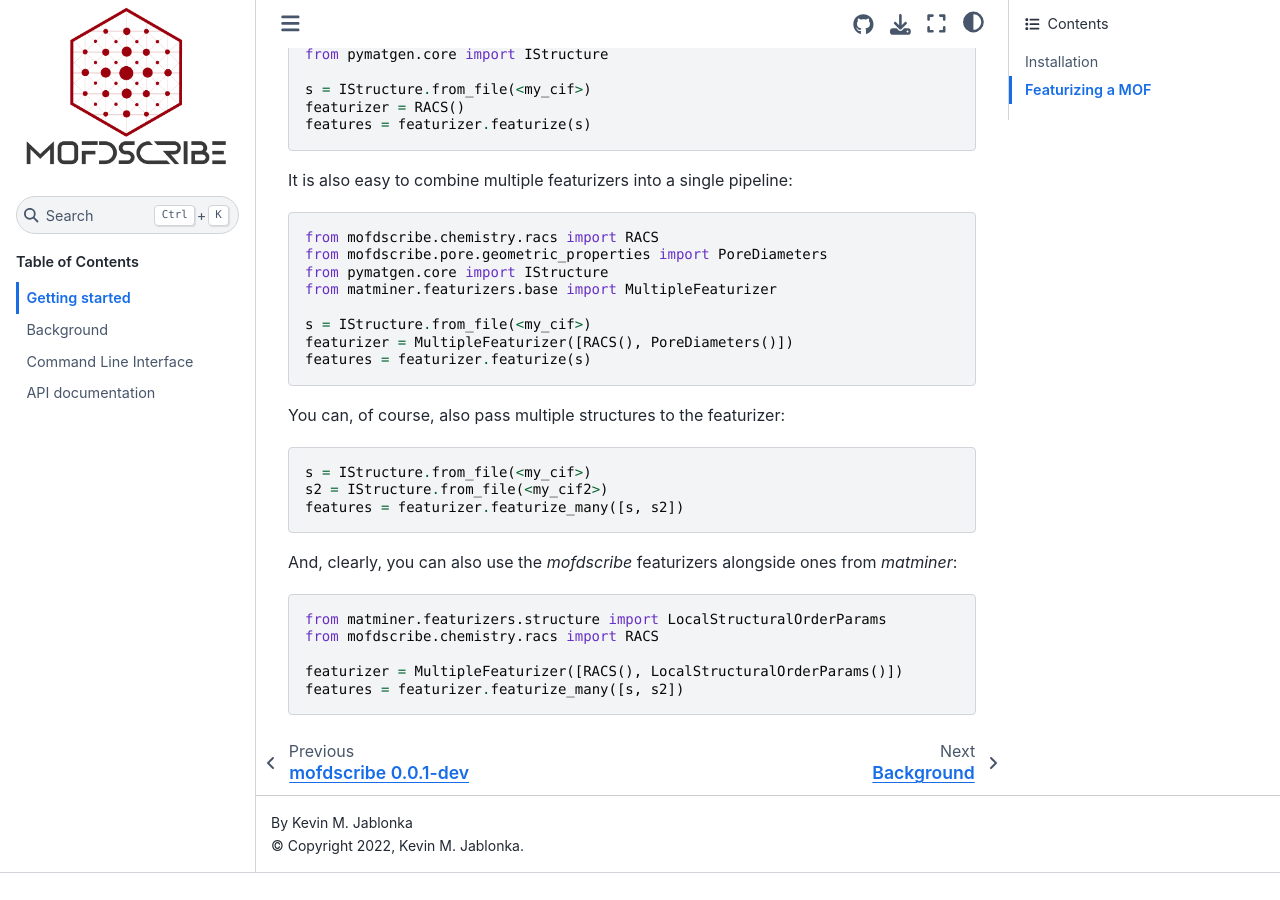
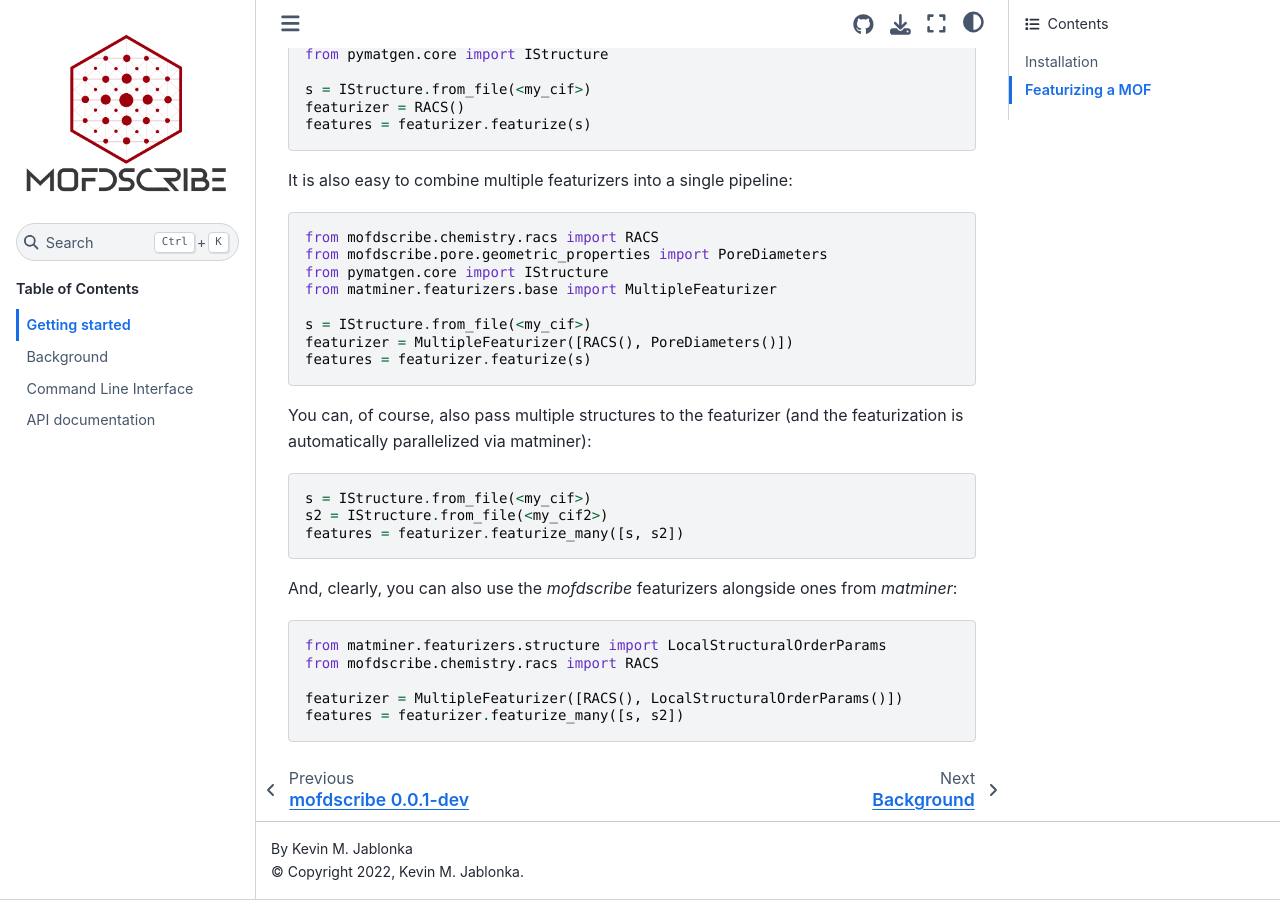
Before and after one commit to kjappelbaum/mofdscribe, a Sphinx documentation site: the page built from docs/source/getting_started.rst, in a window 1280 px wide and 900 px high, scrolled down 908 px. Built offline with Sphinx 7.4.7 and the Sphinx Book theme 1.1.4, drawn with Linux system fonts in a browser that asks for light colours; formulas are drawn with MathJax 3; before the commit the page ends 1781 px from its top, so only the background shows below that.

Commit message:
docs: add note about parallelization

```diff
--- a/docs/source/getting_started.rst
+++ b/docs/source/getting_started.rst
@@ -63,7 +63,7 @@ It is also easy to combine multiple featurizers into a single pipeline:
     featurizer = MultipleFeaturizer([RACS(), PoreDiameters()])
     features = featurizer.featurize(s)
 
-You can, of course, also pass multiple structures to the featurizer:
+You can, of course, also pass multiple structures to the featurizer (and the featurization is automatically parallelized via matminer):
 
 .. code-block:: python
 
```
